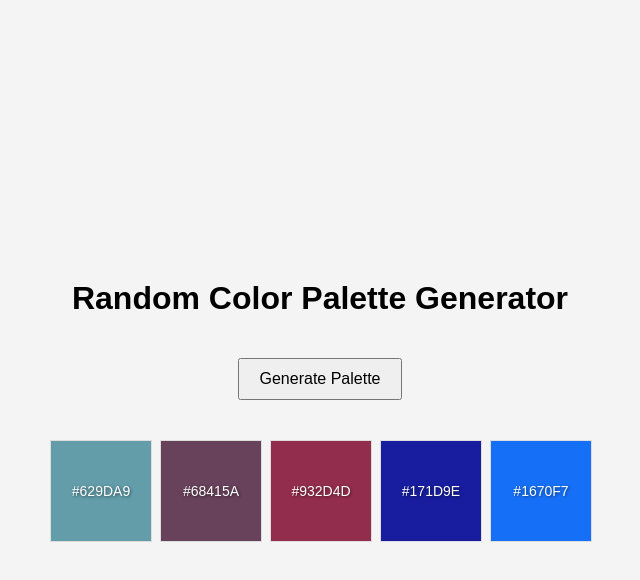
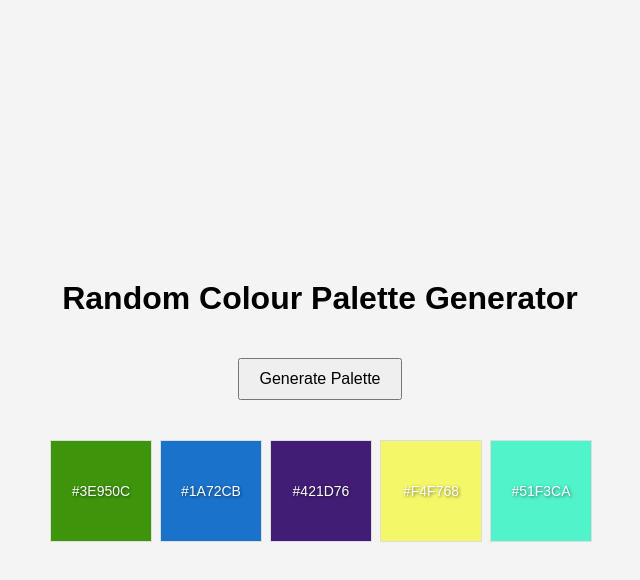
Before and after one commit to tomsmith626/Colour-Pallete-Generator, a plain HTML site: page index.html in a window 1280 px wide. Both pictures are taken after a click on the button "Generate Palette". Shown: the whole page, without its empty margins (320-960 px from the left). Drawn offline with Linux system fonts and the light colour scheme.

Commit message:
Corrected typos in variable names

```diff
--- a/app.js
+++ b/app.js
@@ -2,33 +2,33 @@
 const generateBtn = document.getElementById('generate-btn');
 const palette = document.getElementById('palette');
 
-// Function to generate random hex colors
-function getRandomColor() {
+// Function to generate random hex colours
+function getRandomColour() {
     const letters = '0123456789ABCDEF';
-    let color = '#';
+    let colour = '#';
     for (let i = 0; i < 6; i++) {
-        color += letters[Math.floor(Math.random() * 16)];
+        colour += letters[Math.floor(Math.random() * 16)];
     }
-    return color;
+    return colour;
 }
 
-// Function to create the color boxes
+// Function to create the colour boxes
 function generatePalette() {
     palette.innerHTML = ''; // Clear the palette
     for (let i = 0; i < 5; i++) {
-        const color = getRandomColor();
-        const colorBox = document.createElement('div');
-        colorBox.classList.add('color-box');
-        colorBox.style.backgroundColor = color;
-        colorBox.innerText = color;
+        const colour = getRandomColour();
+        const colourBox = document.createElement('div');
+        colourBox.classList.add('colour-box');
+        colourBox.style.backgroundColor = colour;
+        colourBox.innerText = colour;
 
         // Add click-to-copy functionality
-        colorBox.addEventListener('click', () => {
-            navigator.clipboard.writeText(color);
-            alert(`Copied ${color} to clipboard`);
+        colourBox.addEventListener('click', () => {
+            navigator.clipboard.writeText(colour);
+            alert(`Copied ${colour} to clipboard`);
         });
 
-        palette.appendChild(colorBox);
+        palette.appendChild(colourBox);
     }
 }
 
--- a/index.html
+++ b/index.html
@@ -3,15 +3,15 @@
 <head>
     <meta charset="UTF-8">
     <meta name="viewport" content="width=device-width, initial-scale=1.0">
-    <title>Color Palette Generator</title>
+    <title>Colour Palette Generator</title>
     <link rel="stylesheet" href="style.css">
 </head>
 <body>
     <div class="container">
-        <h1>Random Color Palette Generator</h1>
+        <h1>Random Colour Palette Generator</h1>
         <button id="generate-btn">Generate Palette</button>
         <div id="palette" class="palette">
-            <!-- Color boxes will be injected here by JavaScript -->
+            <!-- Colour boxes will be injected here by JavaScript -->
         </div>
     </div>
     <script src="app.js"></script>
--- a/style.css
+++ b/style.css
@@ -26,7 +26,7 @@ button {
     margin-top: 20px;
 }
 
-.color-box {
+.colour-box {
     width: 100px;
     height: 100px;
     border: 1px solid #ddd;
```
